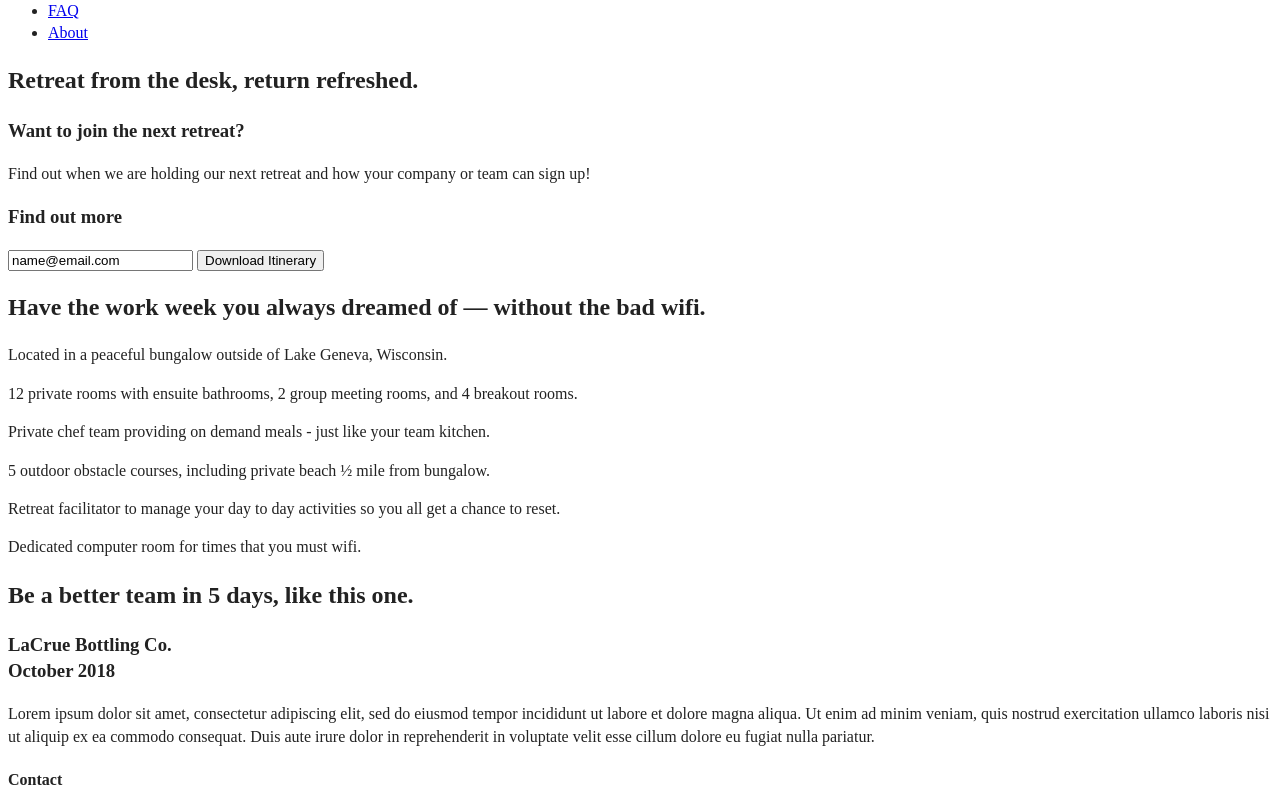
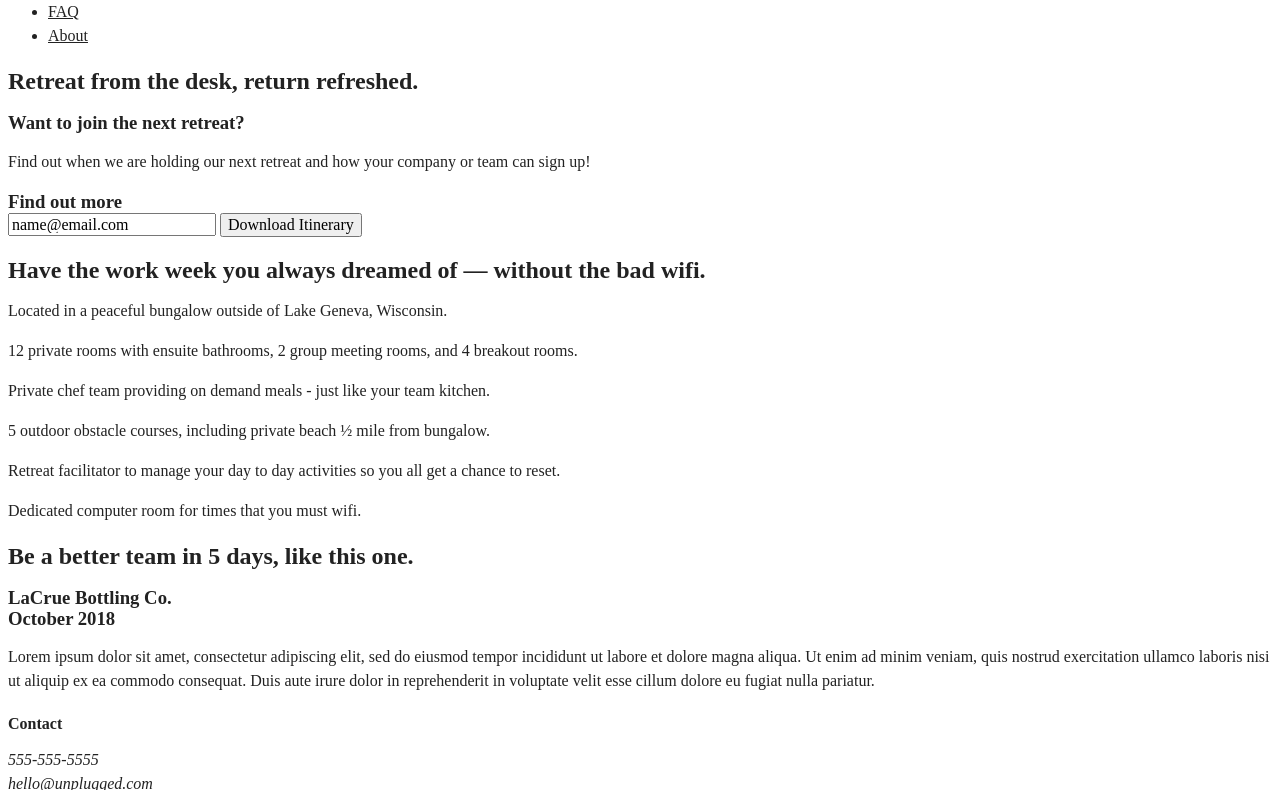
Before and after one commit to seejessicacode/unplugged, a website built with webpack: page index.html in a window 1280 px wide. Shown: the part 48-838 px from the top of the page. Built offline with nearby package versions, Linux system fonts and the light colour scheme.

Commit message:
Add normalize.css

```diff
--- /dev/null
+++ b/css/normalize.css
@@ -0,0 +1,75 @@
+/*! Copied from https://piccalil.li/blog/a-more-modern-css-reset/ */
+
+/* Box sizing rules */
+*,
+*::before,
+*::after {
+  box-sizing: border-box;
+}
+
+/* Prevent font size inflation */
+html {
+  -moz-text-size-adjust: none;
+  -webkit-text-size-adjust: none;
+  text-size-adjust: none;
+}
+
+/* Remove default margin in favour of better control in authored CSS */
+body, h1, h2, h3, h4, p,
+figure, blockquote, dl, dd {
+  margin-block-end: 0;
+}
+
+/* Remove list styles on ul, ol elements with a list role, which suggests default styling will be removed */
+ul[role='list'],
+ol[role='list'] {
+  list-style: none;
+}
+
+/* Set core body defaults */
+body {
+  min-height: 100vh;
+  line-height: 1.5;
+}
+
+/* Set shorter line heights on headings and interactive elements */
+h1, h2, h3, h4,
+button, input, label {
+  line-height: 1.1;
+}
+
+/* Balance text wrapping on headings */
+h1, h2,
+h3, h4 {
+  text-wrap: balance;
+}
+
+/* A elements that don't have a class get default styles */
+a:not([class]) {
+  text-decoration-skip-ink: auto;
+  color: currentColor;
+}
+
+/* Make images easier to work with */
+img,
+picture {
+  max-width: 100%;
+  display: block;
+}
+
+/* Inherit fonts for inputs and buttons */
+input, button,
+textarea, select {
+  font-family: inherit;
+  font-size: inherit;
+}
+
+/* Make sure textareas without a rows attribute are not tiny */
+textarea:not([rows]) {
+  min-height: 10em;
+}
+
+/* Anything that has been anchored to should have extra scroll margin */
+:target {
+  scroll-margin-block: 5ex;
+}
--- a/index.html
+++ b/index.html
@@ -5,6 +5,7 @@
   <meta charset="utf-8">
   <meta name="viewport" content="width=device-width, initial-scale=1">
   <title>Unplugged</title>
+  <link rel="stylesheet" href="css/normalize.css">
   <link rel="stylesheet" href="css/style.css">
   <meta name="description" content="">
 
```
Also changed, not shown: about/index.html (+1 -0 lines), faq/index.html (+1 -0 lines).
